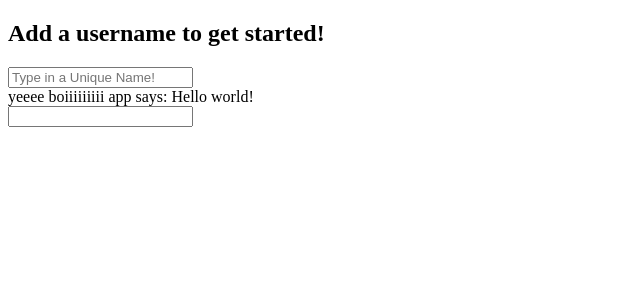
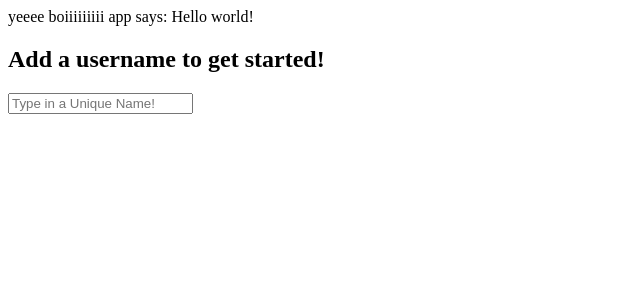
Before and after one commit to andrewdkim47/react-example-caen, a React (Create React App) app in the folder socket-io-client/: page / in a window 1280 px wide. Shown: the top 300 px of the page, without its empty margins (0-640 px from the left). Built offline with nearby package versions, Linux system fonts and the light colour scheme; no server answers.

Commit message:
worked around some stuff in layout

```diff
--- a/socket-io-client/src/components/Layout.js
+++ b/socket-io-client/src/components/Layout.js
@@ -63,6 +63,9 @@ export default class Layout extends Component {
             <div>
                 <h2>
                     LOGGED IN as {user.name}
+                    <div className="centerizer">
+                        <input type="text" onChange={this.handleQuery} className="entrybar"/>
+                    </div>
                 </h2>
             </div>
         }
@@ -74,13 +77,8 @@ export default class Layout extends Component {
         }
         return (
             <div className="container">
+                {title} says: {this.state.message}
                 {show}
-
-
-                {title} says: {this.state.message}
-                <div className="centerizer">
-                    <input type="text" onChange={this.handleQuery} className="entrybar"/>
-                </div>
             </div>
         );
     }
```
